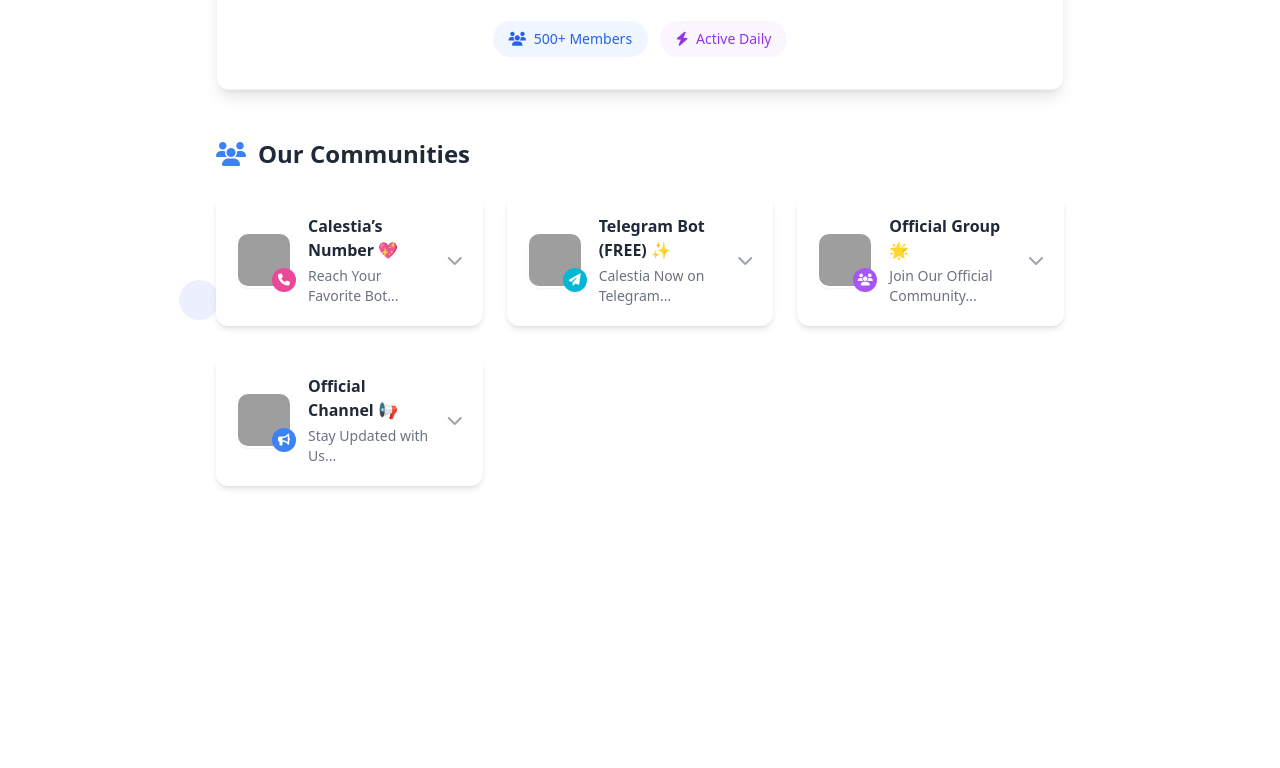
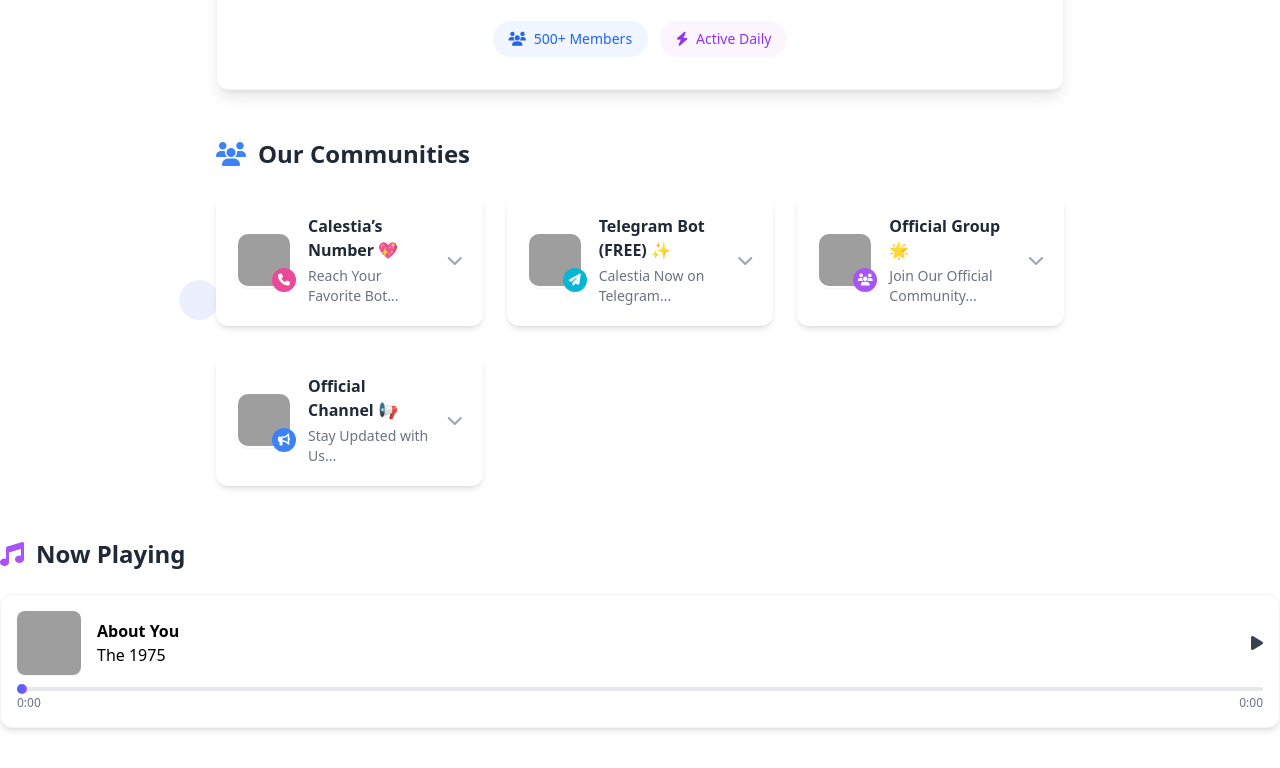
Before and after one commit to Carlotta-gf/carla-comunity, a plain HTML site: page index.html in a window 1280 px wide. Shown: the part 396-1164 px from the top of the page. Before the commit the page ends 926 px from the top, so only its background shows below. Drawn offline with nearby package versions, Linux system fonts and the light colour scheme; grey boxes are pictures that could not be loaded.

Commit message:
Update index.html

```diff
--- a/index.html
+++ b/index.html
@@ -249,6 +249,52 @@
     <span class="bubble" style="left: 90%; width: 50px; height: 50px; animation-delay: 11s;"></span>
   </div>
 
+<!-- Music Player Section -->
+    <section class="mt-12">
+      <h2 class="text-2xl font-bold text-gray-800 mb-6 flex items-center">
+        <i class="fas fa-music mr-3 text-purple-500"></i>
+        <span>Now Playing</span>
+      </h2>
+
+      <div id="music-player" class="bg-white p-4 rounded-xl shadow-md border border-gray-100 dark-mode:bg-[#2a2a40] transition-colors duration-300">
+        <div class="flex items-center space-x-4">
+
+          <!-- Album Cover -->
+          <img id="album-cover" src="https://files.catbox.moe/8olprf.jpg" alt="Cover"
+            class="w-16 h-16 rounded-lg object-cover shadow-sm" />
+
+          <!-- Song Info -->
+          <div class="flex-1 min-w-0">
+            <p id="song-title" class="font-semibold truncate text-gray-900" data-dark-text="text-white">About You</p>
+            <p id="artist-name" class="text-sm truncate text-gray-600" data-dark-text="text-gray-300">The 1975</p>
+          </div>
+
+          <!-- Play/Pause Button -->
+          <button id="play-pause-btn" class="text-gray-700 hover:text-purple-500 dark:text-gray-300 dark:hover:text-purple-400 focus:outline-none">
+            <i class="fas fa-play" id="play-icon"></i>
+            <i class="fas fa-pause hidden" id="pause-icon"></i>
+          </button>
+
+        </div>
+
+        <!-- Progress Bar -->
+        <div id="progress-container" class="mt-3 relative cursor-pointer">
+          <div class="h-1 bg-gray-200 rounded-full overflow-hidden dark:bg-gray-700">
+            <div id="progress-bar" class="h-full w-0 bg-gradient-to-r from-blue-500 to-purple-500 transition-all duration-100"></div>
+          </div>
+          <div id="progress-pointer"
+            class="absolute top-1/2 -translate-y-1/2 left-0 w-3 h-3 rounded-full z-10 cursor-pointer border-none"
+            style="background: linear-gradient(90deg, #4361ee, #8b5cf6); width: 10px; height: 10px;"></div>
+        </div>
+
+        <!-- Time Info -->
+        <div class="flex justify-between mt-1 text-xs text-gray-500 dark:text-gray-400">
+          <span id="current-time">0:00</span>
+          <span id="total-duration">0:00</span>
+        </div>
+      </div>
+    </section>
+
   <script src="script.js"></script>
 
 </body>
```
